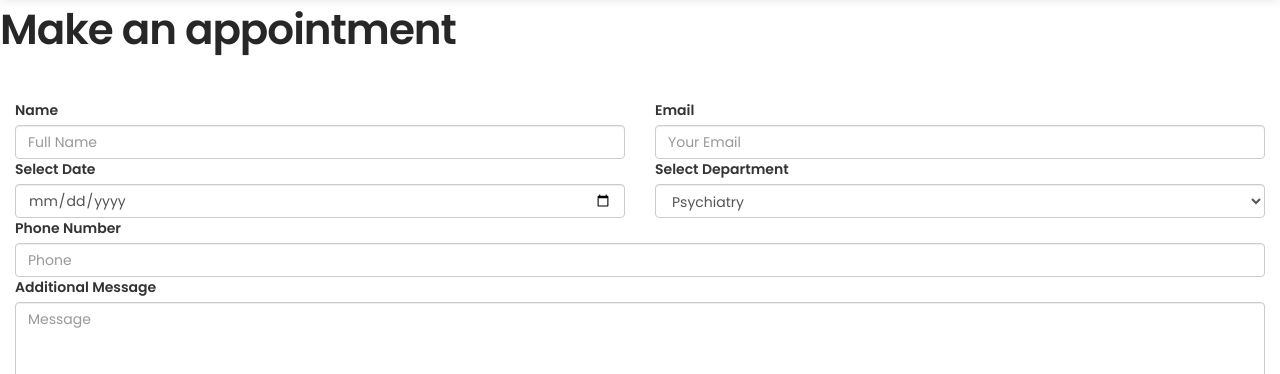
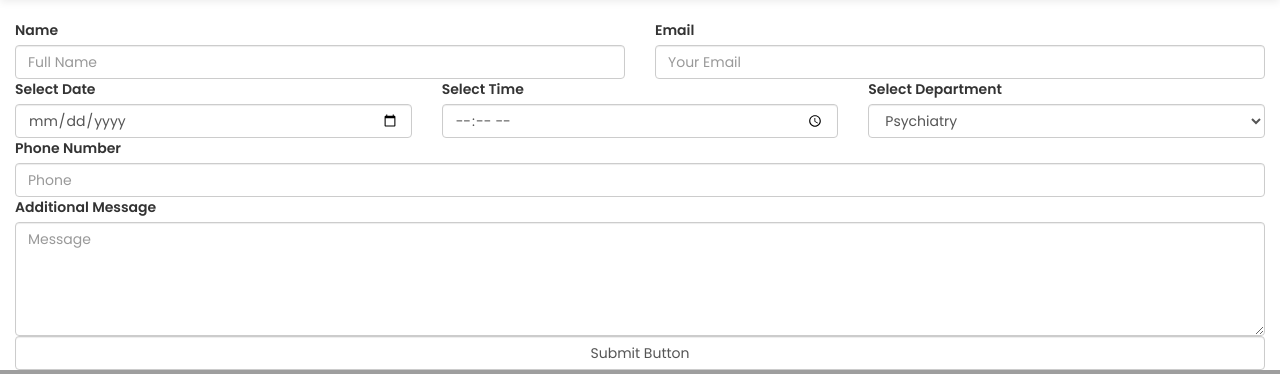
Before and after one commit to harilal766/Django-Hospital_Management, a Django app: template templates/book appointment.html in a window 1280 px wide. Shown: the part 165-539 px from the top of the page. Run offline with Django 5.2, Linux system fonts and the light colour scheme; the template is opened without the code that fills it: values that come from a table or form of the project are taken from there, others are empty; data comes from the database, SQL or seed files in the repository; both versions use the stored data as it was after the commit; parts of the project's set-up code (start-up, migrations or seed data) failed here and were passed over; grey boxes are pictures that could not be loaded.

```diff
--- a/consultation/models.py
+++ b/consultation/models.py
@@ -32,7 +32,7 @@ class Patient(models.Model):
     doctor = models.ForeignKey(Doctor,on_delete=models.CASCADE,blank=True,null=True)
     occupation = models.CharField(max_length=200,blank=True,null=True)
     address = models.CharField(max_length=1000,default = None,blank=True,null=True,unique=True)
-    phone = models.CharField(max_length=14,default = None,blank=True,null=True,unique=True)
+    phone = models.CharField(max_length=14,default = '+91 12345678910',blank=True,null=True,unique=True)
     email = models.CharField(max_length=40,blank=True,default='exapmple@gmail.com')
     def __str__(self):
         return self.name
@@ -41,7 +41,7 @@ class Appointment(models.Model):
     patient = models.ForeignKey(Patient,on_delete=models.CASCADE)
     doctor = models.ForeignKey(Doctor,on_delete=models.CASCADE,blank=True,null=True)
     date = models.DateField()
-    time = models.TimeField()
+    time = models.TimeField(default='',blank=True,null=True)
     department = models.ForeignKey(Department,on_delete=models.CASCADE,blank=True,null=True)
     message = models.TextField(max_length=1000,default='')
     def __str__(self):
--- a/consultation/urls.py
+++ b/consultation/urls.py
@@ -21,5 +21,5 @@ app_name = "consultation"
 
 urlpatterns = [
     path('',views.home,name='home'),
-    path('make_appointment',views.make_appointment,name='make_appointment'),
+    path('make_appopintment',views.make_appointment,name='make_appointment'),
 ]
--- a/consultation/views.py
+++ b/consultation/views.py
@@ -13,14 +13,14 @@ def make_appointment(request):
         name = request.POST.get('name')
         email = request.POST.get('email')
         date = request.POST.get('date')
+        time = request.POST.get('time')
         department = request.POST.get('department')
         phone = request.POST.get('phone')
         message = request.POST.get('message')
-
         # Adding datas to respective tables and saving them
         patient = Patient.objects.create(name=name,email=email,phone=phone)
         patient.save()
-        appointment = Appointment.objects.create(date=date,department=department,message=message)
+        appointment = Appointment.objects.create(date=date,department=department,message=message,time=time)
         appointment.save()
     else:
         pass
--- a/templates/book appointment.html
+++ b/templates/book appointment.html
@@ -4,10 +4,9 @@
     {% csrf_token %}
     <!-- SECTION TITLE -->
     <div class="section-title wow fadeInUp" data-wow-delay="0.4s">
-         <h2>Make an appointment</h2>
     </div>
 
-    <div class="wow fadeInUp" data-wow-delay="0.8s">
+    <div class="wow fadeInUp" data-wow-delay="0.5s">
          <div class="col-md-6 col-sm-6">
               <label for="name">Name</label>
               <input type="text" class="form-control" id="name" name="name" placeholder="Full Name">
@@ -18,12 +17,18 @@
               <input type="email" class="form-control" id="email" name="email" placeholder="Your Email">
          </div>
 
-         <div class="col-md-6 col-sm-6">
+         <div class="col-md-4 col-sm-4">
               <label for="date">Select Date</label>
-              <input type="date" name="date" value="" class="form-control">
+              <input type="date" name="date" class="form-control">
          </div>
 
-         <div class="col-md-6 col-sm-6">
+         <div class="col-md-4 col-sm-4">
+               <label for="time">Select Time</label>
+               <input type="time" name="time"  class="form-control">
+         </div>
+     </div>
+
+         <div class="col-md-4 col-sm-4">
               <label for="select">Select Department</label>
               <select class="form-control">
                    {% for i in depts %}
--- a/templates/home.html
+++ b/templates/home.html
@@ -261,6 +261,11 @@
                               </div>
 
                               <div class="col-md-6 col-sm-6">
+                                   <label for="time">Select Time</label>
+                                   <input type="time" name="time"  class="form-control">
+                             </div>
+
+                              <div class="col-md-6 col-sm-6">
                                    <label for="select">Select Department</label>
                                    <select class="form-control">
                                         {% for i in depts %}
```
Also changed, not shown: consultation/migrations/0001_initial.py, consultation/migrations/0002_appoinment.py (deleted), consultation/migrations/0003_choices_patient_address_patient_email_patient_gender_and_more.py (deleted), consultation/migrations/0004_doctor_specialization_alter_patient_gender_and_more.py (deleted), consultation/migrations/0005_rename_specialization_department_and_more.py (deleted), consultation/migrations/0006_rename_appoinment_appointment.py (deleted), consultation/migrations/0007_remove_patient_patient_id_alter_patient_photo.py (deleted), consultation/migrations/0008_appointment_department_alter_patient_age_and_more.py (deleted), consultation/migrations/0009_alter_patient_age.py (deleted), db.sqlite3.
